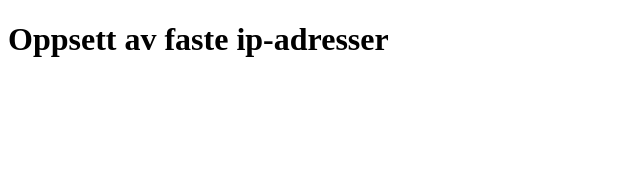
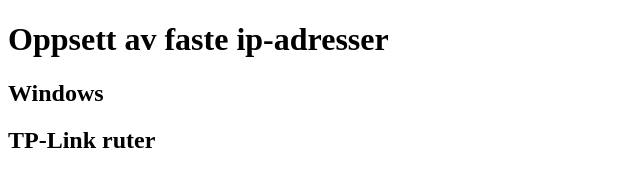
Before and after one commit to matthias-p-nowak/manual-ip, a plain HTML site: page index.html in a window 1280 px wide. Shown: the whole page, without its empty margins (0-640 px from the left). Drawn offline with Linux system fonts and the light colour scheme.

Commit message:
windows and tp-link

```diff
--- a/index.html
+++ b/index.html
@@ -7,6 +7,7 @@
 </head>
 <body>
     <h1>Oppsett av faste ip-adresser</h1>
-
+    <h2>Windows</h2>
+    <h2>TP-Link ruter</h2>
 </body>
 </html>
```
